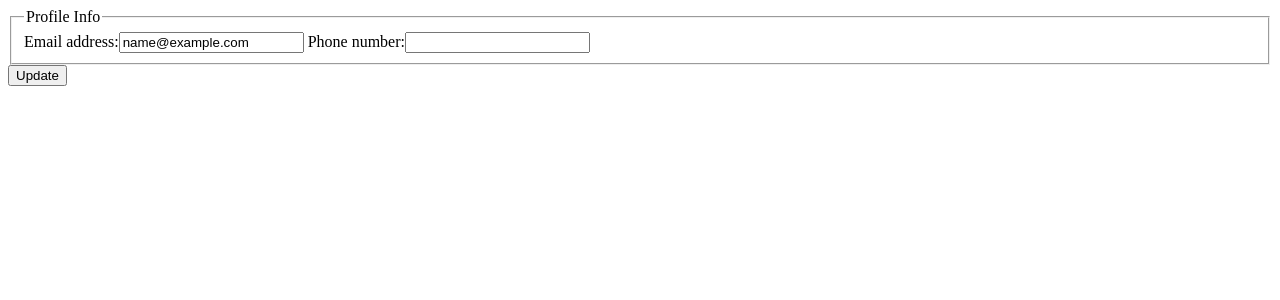
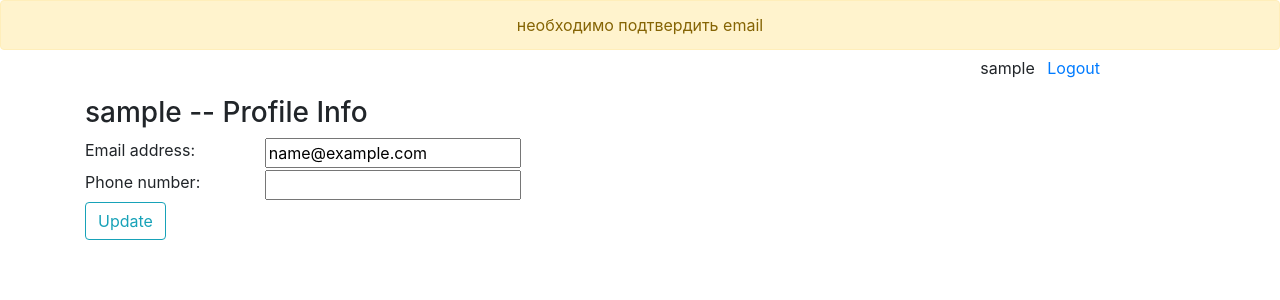
Before and after one commit to zedko/A.G., a Django app: page /admin/user/1 in a window 1280 px wide. Shown: the top 300 px of the page. Run offline with Django 3.2, Linux system fonts and the light colour scheme; the visitor is signed in with stand-in values (Sample User, id 1); data comes from the database, SQL or seed files in the repository; parts of the project's set-up code (start-up, migrations or seed data) failed here and were passed over.

Commit message:
Added User delete, styles to admin
- Superuser now can delete other via admin panel
- Added styles to adminpanel
- Reworked adminpanel templates

```diff
--- a/project/adminapp/templates/adminapp/base.html
+++ b/project/adminapp/templates/adminapp/base.html
@@ -1,35 +1,37 @@
-<!DOCTYPE html>
-<html lang="en">
-<head>
-    <meta charset="UTF-8">
-    <title>Title</title>
+{% extends 'base.html' %}
+{% block title %}
+    Adminapp view
+{% endblock %}
+{% block body %}
 
-</head>
-<body>
-<a href="{% url 'authapp:logout' %}">Logout</a>
-{{ user }}
-{{ user.profile.email_verified }}
+{% if not user.profile.email_verified %}
+<div class="row">
+    <div class="fixed-top alert alert-warning text-center" role="alert">необходимо подтвердить email</div>
+</div>
+{% endif %}
+<div class="row mt-2">
+    <div class="col-md-11 text-right"  style="top: 0;">
+        {{ user }} <a class="ml-2" href="{% url 'authapp:logout' %}"> Logout</a>
+    </div>
+</div>
+{% block admin_body %}
+<div class="row mt-2 justify-content-center">
+    <div class="col-md-7 text-center"  style="top: 0;">
+        <h3>Token</h3>
+        <input class="form-control" value="{{ token.key }}" disabled>
+        <a href="{% url 'api:generate' %}"><button class="btn btn-primary mt-2">Generate</button></a>
+    </div>
+</div>
 
-<h2>Token: {{ token.key }}</h2>
-<p><a href="{% url 'api:generate' %}">generate</a></p>
+
 
 
 {% if user.is_staff %}
-    {% for u in users %}
-        <a href="{% url 'adminapp:user_update' u.pk %}">
-            <p>{{ u }}</p>
-        </a>
-    {% endfor %}
-    {% for log in api_requests_logs %}
-        <p>{{ log }}</p>
-    {% endfor %}
+    {% include 'adminapp/includes/user_list.html' %}
+
+    {% include 'adminapp/includes/api_log.html' %}
 
 {% endif %}
 
-
-{% if not user.profile.email_verified %}
-<p>необходимо подтвердить email</p>
-{% endif %}
-
-</body>
-</html>
+{% endblock %}
+{% endblock %}
--- a/project/adminapp/templates/adminapp/update_profile.html
+++ b/project/adminapp/templates/adminapp/update_profile.html
@@ -1,20 +1,55 @@
-<!DOCTYPE html>
-<html lang="en">
-<head>
-    <meta charset="UTF-8">
-    <title>Title</title>
-</head>
-<body>
-<form method="POST">
-          {% csrf_token %}
-          <fieldset class="form-group">
-              <legend class="border-bottom mb-4">Profile Info</legend>
-              {{ u_form }}
-              {{ p_form }}
-          </fieldset>
-          <div class="form-group">
-              <button class="btn btn-outline-info" type="submit">Update</button>
-          </div>
-      </form>
-</body>
-</html>
+{% extends 'adminapp/base.html' %}
+{% block admin_body %}
+<h3 class="mt-3">{{ owner }} -- Profile Info </h3>
+<div class="row justify-content-left">
+    <div class="col-sm col-md-auto">
+        <form method="POST">
+              {% csrf_token %}
+    <!-- User form-->
+            {% for field in u_form %}
+            <div class="row">
+                <div class="col-md-5">
+                    {{ field.label_tag }}
+                </div>
+                <div class="col-md-5 pull-left">
+                     {{ field }}
+                </div>
+            </div>
+             {% if field.errors %}
+            <div class="row">
+                <div class="col-md-15 alert alert-danger py-1 small" role="alert">
+                    {{ field.errors }}
+                </div>
+            </div>
+            {% endif %}
+            {% endfor %}
+    <!-- Profile form -->
+            {% for field in p_form %}
+            <div class="row">
+                <div class="col-md-5">
+                    {{ field.label_tag }}
+                </div>
+                <div class="col-md-5 pull-left">
+                     {{ field }}
+                </div>
+            </div>
+             {% if field.errors %}
+            <div class="row">
+                <div class="col-md-15 alert alert-danger py-1 small" role="alert">
+                    {{ field.errors }}
+                </div>
+            </div>
+            {% endif %}
+
+            {% endfor %}
+
+
+            <button class="btn btn-outline-info" type="submit">Update</button>
+            {% if not owner.is_superuser %}
+                <a class="btn btn-outline-danger" href="{% url 'authapp:delete_user' owner.pk %}">Delete</a>
+            {% endif %}
+        </form>
+    </div>
+</div>
+
+{% endblock %}
--- a/project/adminapp/views.py
+++ b/project/adminapp/views.py
@@ -50,7 +50,8 @@ def user_update_view(request, pk: int):
 
     context = {
         'u_form': u_form,
-        'p_form': p_form
+        'p_form': p_form,
+        'owner': user,
     }
 
     return render(request, 'adminapp/update_profile.html', context)
--- a/project/authapp/urls.py
+++ b/project/authapp/urls.py
@@ -1,4 +1,4 @@
-from django.urls import path, include
+from django.urls import path
 
 from . import views
 
@@ -9,11 +9,12 @@ urlpatterns = [
     path('login/', views.LoginFormView.as_view(), name='login'),
     path('logout/', views.logout_view, name='logout'),
     path('success/', views.success, name='success'),
+    path('delete_user/<pk>/', views.UserDeleteView.as_view(), name='delete_user'),
 
     # reset password
     path('reset_password/', views.PasswordCustomResetView.as_view(), name='password_reset'),
-    # path('reset_password_sent/', views.success, name='password_reset_done'),
-    path('reset_password_confirm/<uidb64>/<token>/', views.PasswordResetConfirmCustomView.as_view(), name='password_reset_confirm'),
-    # path('reset_password/', views.PasswordCustomResetView.as_view(), name='password_reset'),
+    path('reset_password_confirm/<uidb64>/<token>/',
+         views.PasswordResetConfirmCustomView.as_view(),
+         name='password_reset_confirm'),
 
 ]
--- a/project/templates/base.html
+++ b/project/templates/base.html
@@ -1,5 +1,4 @@
 <!DOCTYPE html>
-{% load static %}
 <html>
 <head>
     <meta charset="UTF-8">
```
Also changed, not shown: project/adminapp/templates/adminapp/includes/api_log.html (added, +8 -0 lines), project/adminapp/templates/adminapp/includes/user_list.html (added, +10 -0 lines), project/authapp/templates/authapp/basic_form.html (+1 -18 lines), project/authapp/templates/authapp/delete_confirmation.html (added, +12 -0 lines), project/authapp/views.py (+7 -2 lines).
